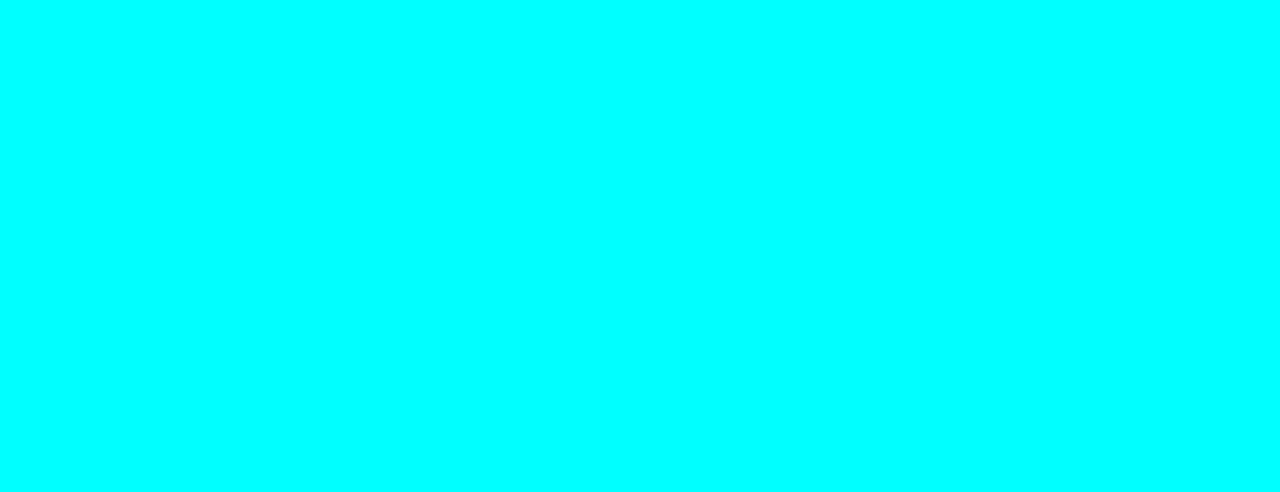
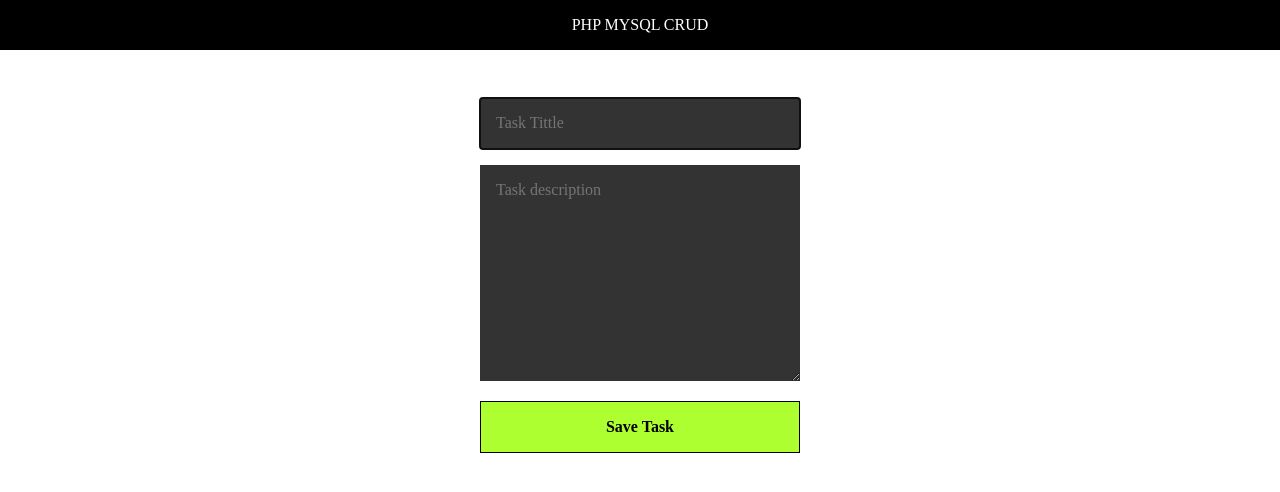
Before and after one commit to carlosjesus954/proyecto_crud, a PHP site: page / in a window 1280 px wide. Before the commit the part shown is empty. Shown: the top 492 px of the page. Run offline with PHP 8.4, Linux system fonts and the light colour scheme.

Commit message:
Empezando el formulario

```diff
--- a/app/css/app.css
+++ b/app/css/app.css
@@ -325,8 +325,55 @@ a {
   text-decoration: none;
 }
 
-body {
-  background-color: aqua;
+.header {
+  margin-bottom: 2rem;
+}
+.header__nav {
+  background-color: black;
+  padding: 1rem;
+  text-align: center;
+}
+.header__link {
+  text-decoration: none;
+  color: white;
+  width: 100%;
+}
+
+.main {
+  padding: 1rem;
+}
+.main__container {
+  text-align: center;
+}
+.main__form {
+  max-width: 20rem;
+  margin-left: auto;
+  margin-right: auto;
+}
+.main__input {
+  border-style: none;
+  background-color: #333;
+  color: white;
+  width: 100%;
+  padding: 1rem;
+  margin-bottom: 1rem;
+}
+.main__textarea {
+  border-style: none;
+  background-color: #333;
+  color: white;
+  width: 100%;
+  padding: 1rem;
+  margin-bottom: 1rem;
+}
+.main__submit {
+  font-weight: bolder;
+  width: 100%;
+  background-color: greenyellow;
+  color: rgb(0, 0, 0);
+  padding: 1rem;
+  border: solid 1px black;
+  cursor: pointer;
 }
 
 /*# sourceMappingURL=app.css.map */
--- /dev/null
+++ b/includes/footer.php
@@ -0,0 +1,2 @@
+</body>
+</html>
--- /dev/null
+++ b/includes/header.php
@@ -0,0 +1,16 @@
+<!DOCTYPE html>
+<html lang="en">
+<head>
+    <meta charset="UTF-8">
+    <meta http-equiv="X-UA-Compatible" content="IE=edge">
+    <meta name="viewport" content="width=device-width, initial-scale=1.0">
+    <title>PHP CON CRUD</title>
+    <link rel="stylesheet" href="app/css/app.css" />
+    <script defer src="app.js"></script>
+</head>
+<body>
+    <header class="header">
+        <nav class="header__nav">
+            <a href="index.php" class="header__link">PHP MYSQL CRUD</a>
+        </nav>
+    </header>
--- a/index.php
+++ b/index.php
@@ -1,15 +1,21 @@
 <?php include("db.php");?>
 
-<!DOCTYPE html>
-<html lang="en">
-<head>
-    <meta charset="UTF-8">
-    <meta http-equiv="X-UA-Compatible" content="IE=edge">
-    <meta name="viewport" content="width=device-width, initial-scale=1.0">
-    <title>PHP CON CRUD</title>
-    <link rel="stylesheet" href="app/css/app.css" />
-</head>
-<body>
+<?php include("includes/header.php");?>
 
-</body>
-</html>
+    <main class="main">
+        <section class="main__section">
+            <div class="main__container">
+                <form action="save_task.php" class="main__form" method="POST">
+                    <div class="main__control">
+                        <input type="text" name="title" class="main__input" placeholder="Task Tittle" autofocus>
+                    </div>
+                    <div class="main__group">
+                        <textarea name="description" cols="30" rows="10" class="main__textarea" placeholder="Task description"></textarea>
+                    </div>
+                    <input type="submit" value="Save Task" name="save_task" class="main__submit">
+                </form>
+            </div>
+        </section>
+    </main>
+
+<?php include("includes/footer.php")?>
--- a/src/base/_variables.scss
+++ b/src/base/_variables.scss
@@ -1,7 +1,7 @@
 // Colores
 
-$colorPrincipal: #FFCC03;
-$colorLetra: rgb(32, 32, 32);
+$colorPrincipal: #333;
+$colorLetra: rgb(17, 17, 17);
 $colorLetra2: rgb(128, 128, 128);
 $colorLetra3:rgb(177, 177, 177);
 
--- a/src/layaout/_body.scss
+++ b/src/layaout/_body.scss
@@ -1,6 +1,59 @@
 @use "../base/variables" as v;
 @use "../base/mixins" as m;
 
-body{
-    background-color: aqua;
+.header {
+  margin-bottom: 2rem;
+  &__nav {
+    background-color: black;
+    padding: 1rem;
+    text-align: center;
+  }
+  &__link {
+    text-decoration: none;
+    color: white;
+
+    width: 100%;
+  }
 }
+.main {
+  padding: 1rem;
+  &__section {
+  }
+  &__container {
+    text-align: center;
+  }
+  &__form {
+    max-width: 20rem;
+    margin-left: auto;
+    margin-right: auto;
+  }
+  &__control {
+  }
+  &__input {
+    border-style: none;
+    background-color: v.$colorPrincipal;
+    color: white;
+    width: 100%;
+
+    padding: 1rem;
+    margin-bottom: 1rem;
+  }
+  &__textarea {
+    border-style: none;
+    background-color: v.$colorPrincipal;
+    color: white;
+    width: 100%;
+    padding: 1rem;
+    margin-bottom: 1rem;
+  }
+
+  &__submit {
+    font-weight: bolder;
+    width: 100%;
+    background-color: greenyellow;
+    color: rgb(0, 0, 0);
+    padding: 1rem;
+    border: solid 1px black;
+    cursor: pointer;
+  }
+}
```
Also changed, not shown: app/css/layaout/index.css (+49 -2 lines), app.js (added), 2 other files.
